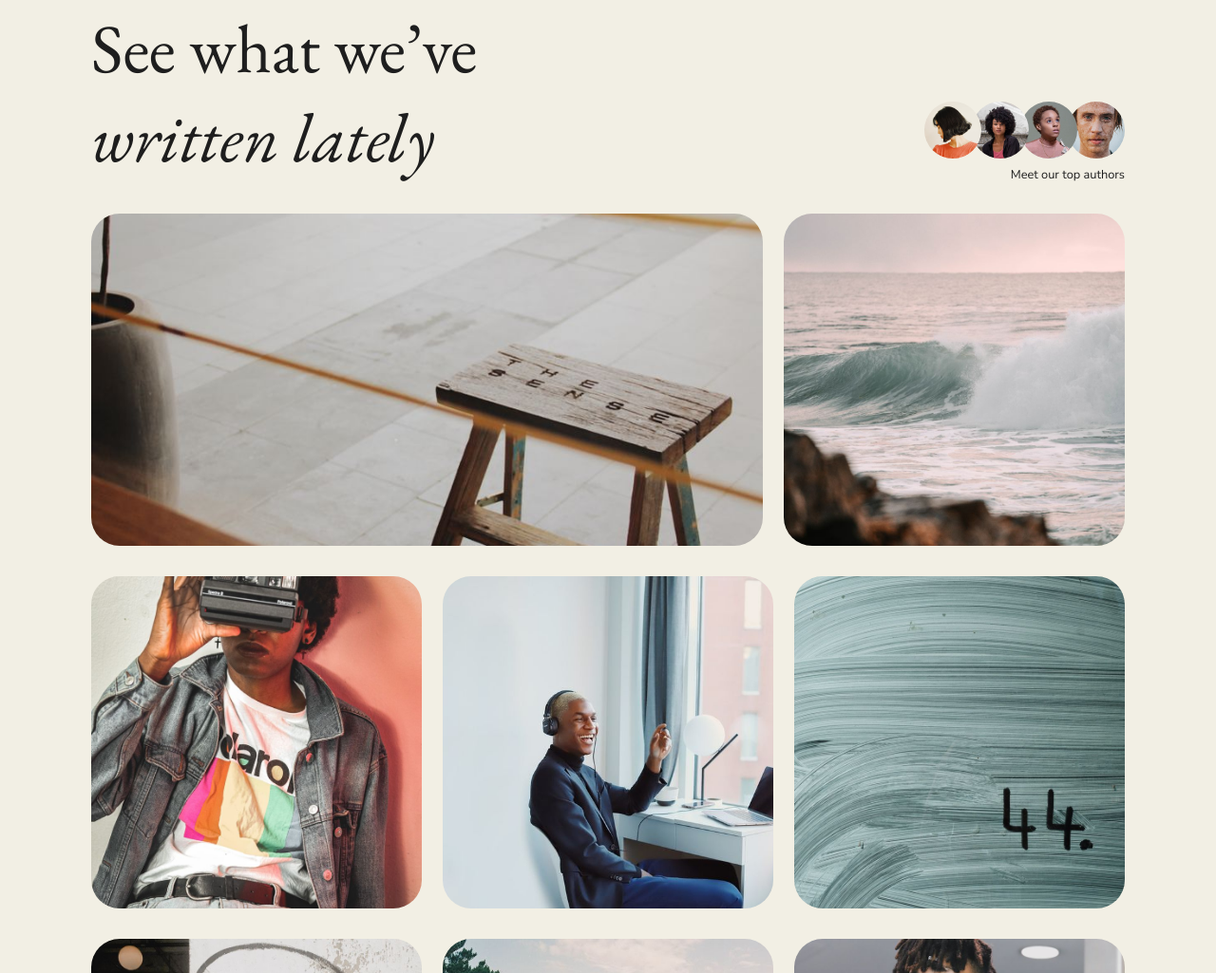
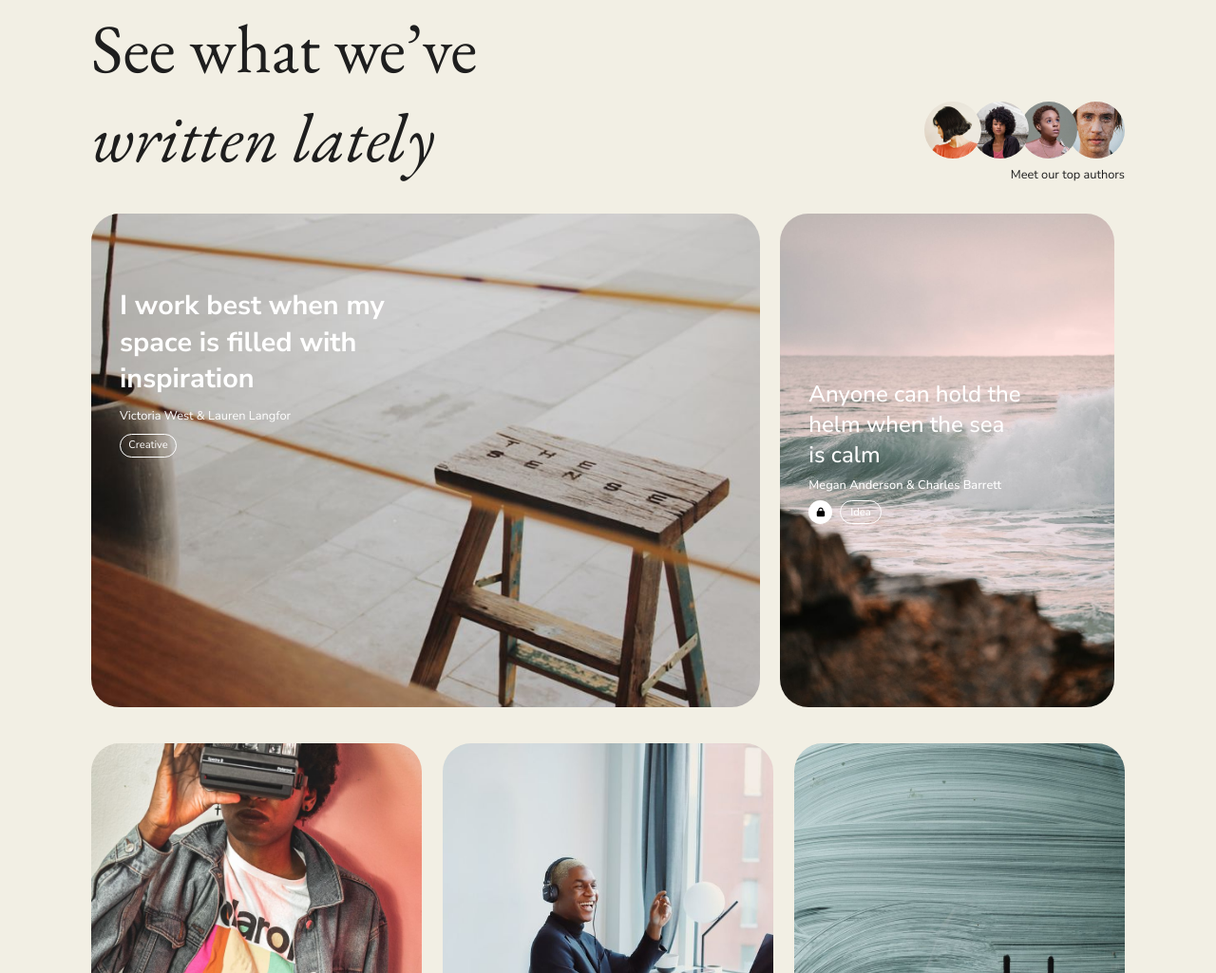
Before and after one commit to bidemidone1/Genki-Magazine-Sepia-Website, a plain HTML site: page index.html in a window 1280 px wide. Shown: the part 1158-2183 px from the top of the page at 95% size. Drawn offline with nearby package versions, Linux system fonts and the light colour scheme.

Commit message:
added content to images4 ansd styled

```diff
--- a/assets/css/home.css
+++ b/assets/css/home.css
@@ -315,30 +315,107 @@ main{
     font-size: 0.8rem;
 }
 
-.img12{
-    background-image: url(/assets/images/lizzie-Amgr1UIYR1s-unsplash.jpg);
+.images4{
+    color: white;
+    position: relative;
+    font-family: 'Nunito Sans', sans-serif;
+}
+
+.images4 a{
+    display: block;
+}
+
+.images4-text1{
+    flex: 2;
+}
+
+.images4-text2{
+    flex: 1;
+}
+
+.img-text5{
+    top: 3rem;
+    font-size: 1.8rem;
+    width: 23rem;
+    font-weight: 700;
+    line-height: 2.4rem;
+    padding: 30px;
+}
+
+.img-text5 a{
+    font-weight: normal;
+}
+
+.img-text6{
+    top: 9rem;
+    font-size: 1.5rem;
+    width: 18rem;
+    font-weight: 500;
+    line-height: 2rem;
+    padding: 30px;
+}
+
+.border-text{
+
+    font-size: 0.7rem;
+
+    border: 1px solid white;
+    justify-content: center;
+    align-items: center;
+    height: 25px;
+    width: inherit;
+    border-radius: 40px;
+    padding: 10px;
+}
+
+.creative{
+    width: 60px;
+}
+
+.border-text a{
+    color: white;
+    text-decoration: none;
+}
+
+.border-text a:hover{
+    text-decoration: underline;
+    color: black;
+}
+
+.border-text:hover{
+    background-color: white;
+}
+.key-idea{
+    gap: 0.5rem;
+    /* border: 1px solid red; */
+}
+.key{
+    color: black;
+    font-size: 0.6rem;
+    background-color: white;
+    height: 25px;
+    width: 25px;
+    border-radius: 100px;
+    justify-content: center;
+    align-items: center;
+}
+
+.key a{
+    color: black;
+
+}
+
+ .img12{
+    width: 97%;
+    height: 65vh;
+    object-fit: cover;
+    border-radius: 30px;
 }
 
 .img13{
-    background-image: url(/assets/images/carnaby-gilany-BKp6dQmmY5k-unsplash.jpg);
-}
-
-
-.images4 .img12{
-    width: 65%;
-    min-height: 350px;
-    background-size: cover;
-    background-repeat: no-repeat;
-    background-position: center;
-    border-radius: 30px;
-}
-
-.images4 .img13{
-    width: 33%;
-    min-height: 350px;
-    background-size: cover;
-    background-repeat: no-repeat;
-    background-position: center;
+    width: 97%;
+    height: 65vh;
+    object-fit: cover;
     border-radius: 30px;
 }
 
--- a/index.html
+++ b/index.html
@@ -122,8 +122,39 @@
                     </section>
 
                     <section class="images4 d-flex">
-                        <a class="img12" href=""></a>
-                        <a class="img13" href=""></a>
+                        <div class="images4-text1">
+                            <a href="">
+                                <img class="img12" src="/assets/images/lizzie-Amgr1UIYR1s-unsplash.jpg" alt="">
+                            </a>
+                            <div class="img-text5 absolute">
+                                <p>I work best when my space is filled with inspiration</p>
+                                <a href="" class="name">Victoria West & Lauren Langfor</a>
+                                <div class="border-text creative d-flex">
+                                    <a class="" href="">Creative</a>
+                                </div>
+                            </div>
+                        </div>
+
+                        <div class="images4-text2">
+                            <a href="">
+                                <img class="img13" src="/assets/images/carnaby-gilany-BKp6dQmmY5k-unsplash.jpg" alt="">
+                            </a>
+                            <div class="img-text6 absolute">
+                                <p>Anyone can hold the helm when the sea is calm</p>
+                                <a href="" class="name">Megan Anderson & Charles Barrett</a>
+                                <div class="key-idea d-flex">
+                                    <div class="key d-flex">
+                                        <a href=""><i class="fa-solid fa-lock t-center"></i></a>
+                                    </div>
+
+                                    <div class="border-text d-flex">
+                                        <a href="">Idea</a>
+                                    </div>
+                                </div>
+
+
+                            </div>
+                        </div>
                     </section>
 
                     <section class="images5 d-flex">
```
